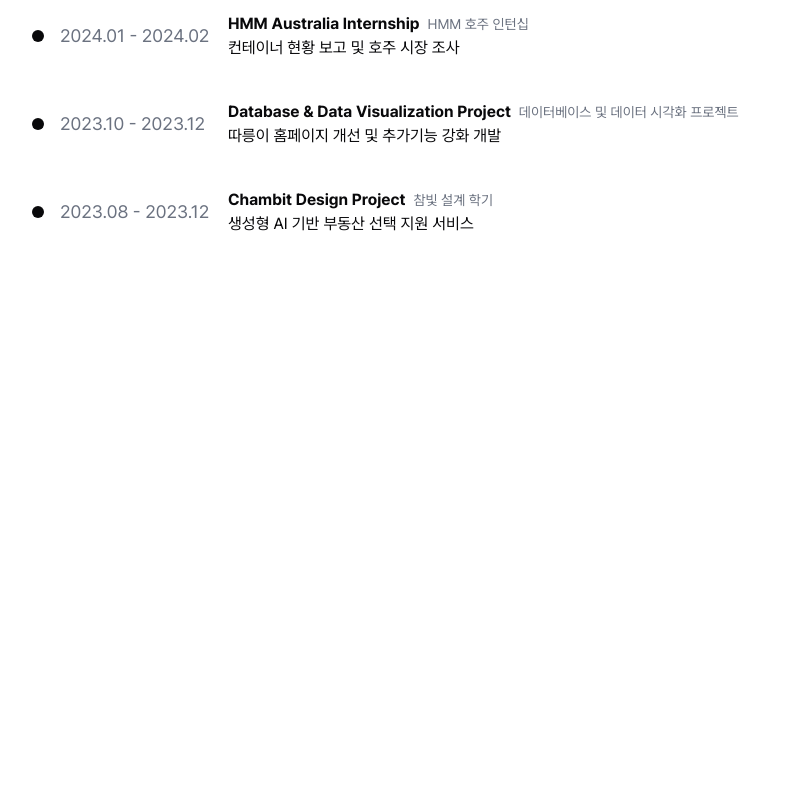
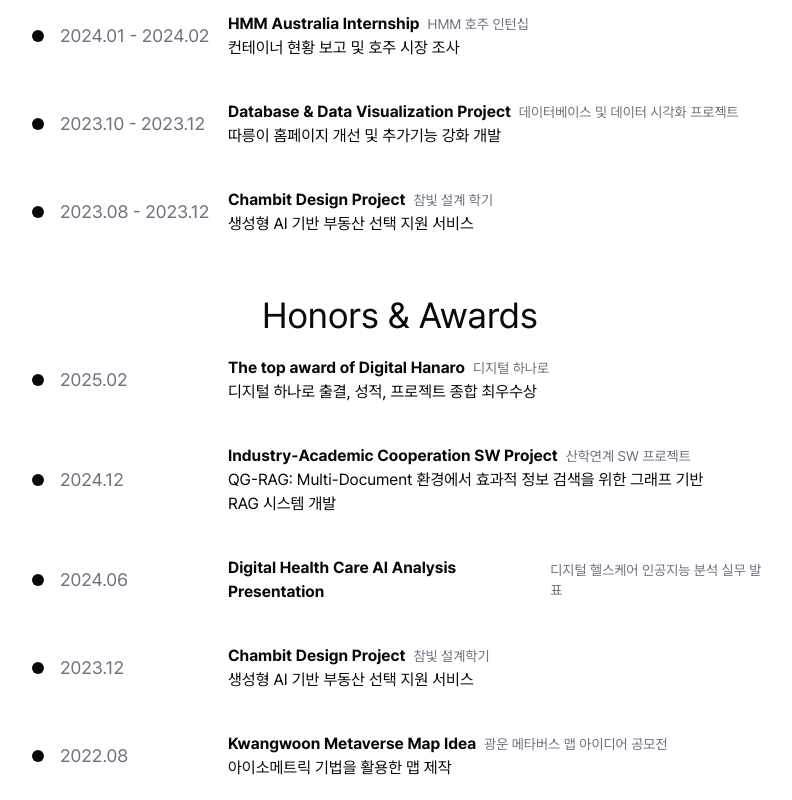
Before and after one commit to JungSungYeob/CSS_MEISTER, a Next.js app: page /about in a window 1280 px wide. Shown: the part 1652-2452 px from the top of the page, without its empty margins (240-1032 px from the left). Before the commit the page ends 1908 px from the top, so only its background shows below. Built offline with nearby package versions, Linux system fonts and the light colour scheme.

Commit message:
[feat]honors & awards

```diff
--- a/app/about/page.tsx
+++ b/app/about/page.tsx
@@ -1,6 +1,6 @@
 import CareerCard from '@/components/atoms/CareerCard';
 import Intro from '@/components/molecules/Intro';
-import { timestamps } from '@/data/aboutMe';
+import { honorsAndAwards, timestamps } from '@/data/aboutMe';
 import Image from 'next/image';
 import { cn } from '@/lib/utils';
 
@@ -51,7 +51,20 @@ export default function AboutMe() {
                 kr={item.kr}
                 en={item.en}
                 info={item.info}
-                category={item.category}
+                key={i}
+              />
+            ))}
+          </div>
+        </div>
+        <div className='flex flex-col items-center w-full pt-10'>
+          <h1 className='text-4xl'>Honors & Awards</h1>
+          <div className='w-full flex-col flex items-start'>
+            {honorsAndAwards.map((item, i) => (
+              <CareerCard
+                date={item.date}
+                kr={item.kr}
+                en={item.en}
+                info={item.info}
                 key={i}
               />
             ))}
--- a/components/atoms/WhoAmI.tsx
+++ b/components/atoms/WhoAmI.tsx
@@ -15,7 +15,7 @@ export default function WhoAmI() {
   const aboutMe = ['정성엽', 'Meister-J', '엽성만세'];
   return (
     <>
-      <div className='absolute right-2 top-10 md:top-20 text-3xl flex flex-col gap-5 md:text-5xl md:right-10 text-white font-thin text-right'>
+      <div className='absolute right-2 top-10 md:top-20 text-2xl flex flex-col gap-5 md:text-5xl md:right-10 text-white font-thin text-right'>
         <h1>안녕하세요!</h1>
         <h1>
           <strong className='font-bold'>
```
Also changed, not shown: components/atoms/CareerCard.tsx (+8 -2 lines).
